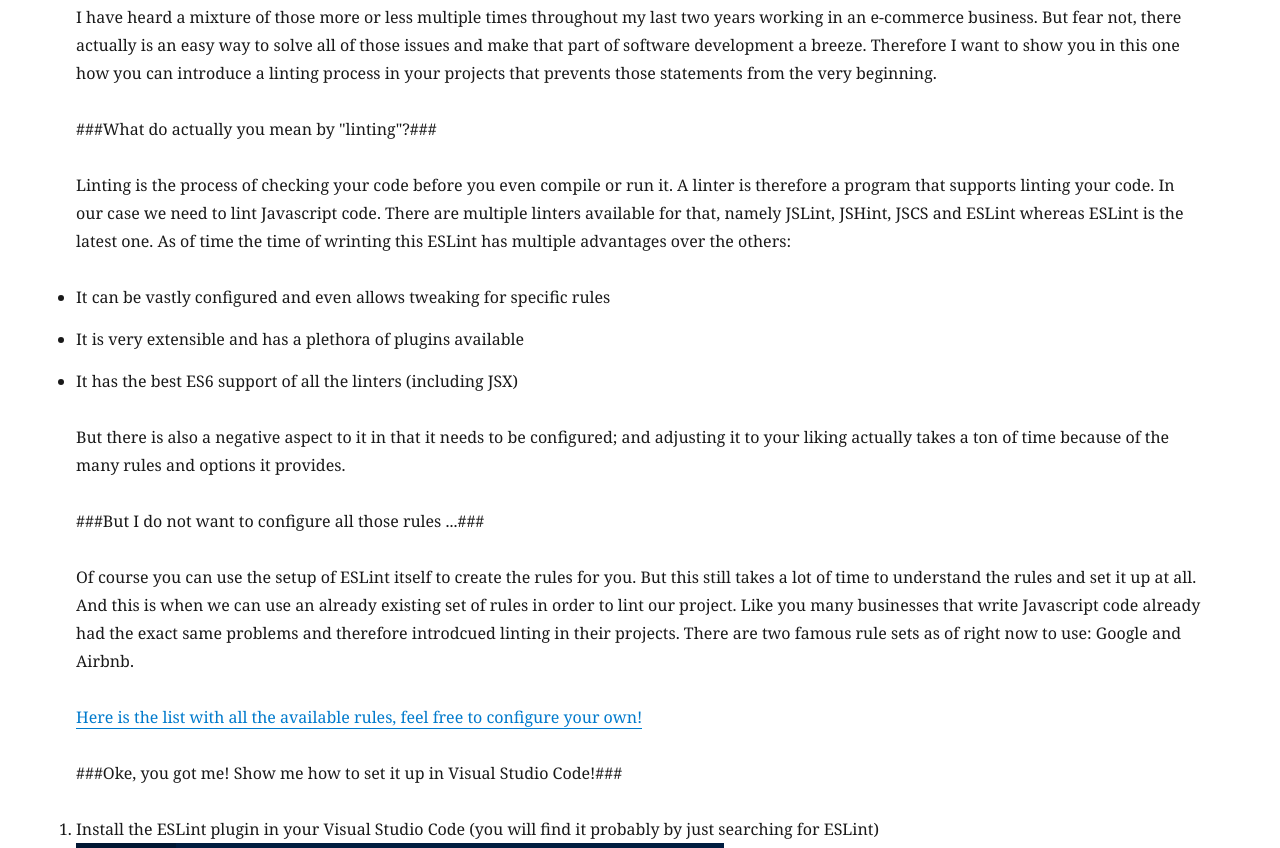
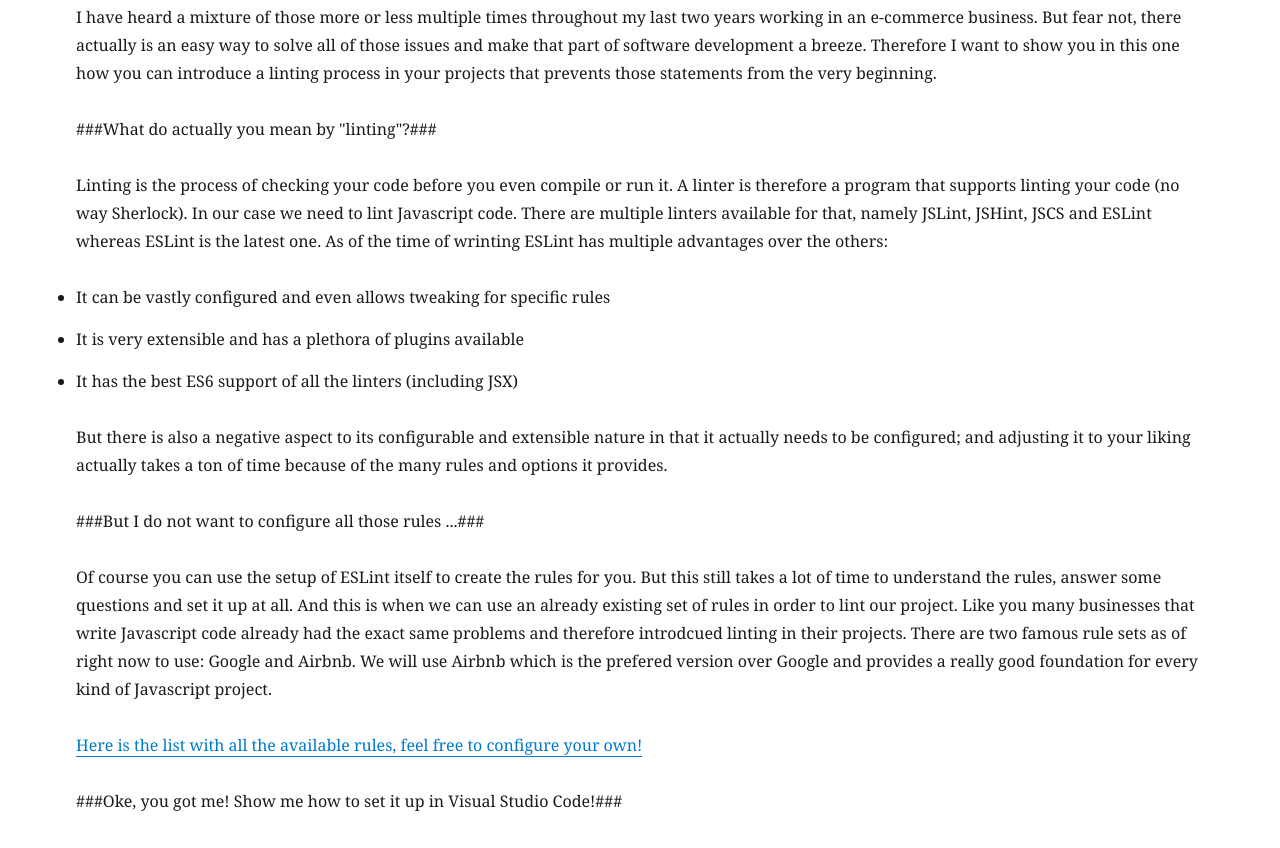
Before and after one commit to fkresler/FabisBlog, a Gatsby site: page /lint-setup/ in a window 1280 px wide. Shown: the part 587-1435 px from the top of the page. Built offline with nearby package versions, Linux system fonts and the light colour scheme; Gatsby itself is replaced by a stand-in of ours; some packages are replaced by stand-ins of ours.

Commit message:
Improving lint blog entry

```diff
--- a/content/blog/lint-setup/index.md
+++ b/content/blog/lint-setup/index.md
@@ -18,17 +18,17 @@ I have heard a mixture of those more or less multiple times throughout my last t
 
 ###What do actually you mean by "linting"?###
 
-Linting is the process of checking your code before you even compile or run it. A linter is therefore a program that supports linting your code. In our case we need to lint Javascript code. There are multiple linters available for that, namely JSLint, JSHint, JSCS and ESLint whereas ESLint is the latest one. As of time the time of wrinting this ESLint has multiple advantages over the others:
+Linting is the process of checking your code before you even compile or run it. A linter is therefore a program that supports linting your code (no way Sherlock). In our case we need to lint Javascript code. There are multiple linters available for that, namely JSLint, JSHint, JSCS and ESLint whereas ESLint is the latest one. As of the time of wrinting ESLint has multiple advantages over the others:
 - It can be vastly configured and even allows tweaking for specific rules
 - It is very extensible and has a plethora of plugins available
 - It has the best ES6 support of all the linters (including JSX)
 
-But there is also a negative aspect to it in that it needs to be configured; and adjusting it to your liking actually takes a ton of time because of the many rules and options it provides.
+But there is also a negative aspect to its configurable and extensible nature in that it actually needs to be configured; and adjusting it to your liking actually takes a ton of time because of the many rules and options it provides.
 
 
 ###But I do not want to configure all those rules ...###
 
-Of course you can use the setup of ESLint itself to create the rules for you. But this still takes a lot of time to understand the rules and set it up at all. And this is when we can use an already existing set of rules in order to lint our project. Like you many businesses that write Javascript code already had the exact same problems and therefore introdcued linting in their projects. There are two famous rule sets as of right now to use: Google and Airbnb.
+Of course you can use the setup of ESLint itself to create the rules for you. But this still takes a lot of time to understand the rules, answer some questions and set it up at all. And this is when we can use an already existing set of rules in order to lint our project. Like you many businesses that write Javascript code already had the exact same problems and therefore introdcued linting in their projects. There are two famous rule sets as of right now to use: Google and Airbnb. We will use Airbnb which is the prefered version over Google and provides a really good foundation for every kind of Javascript project.
 
 <a href="https://eslint.org/docs/rules/" target="_blank">Here is the list with all the available rules, feel free to configure your own!</a>
 
```
